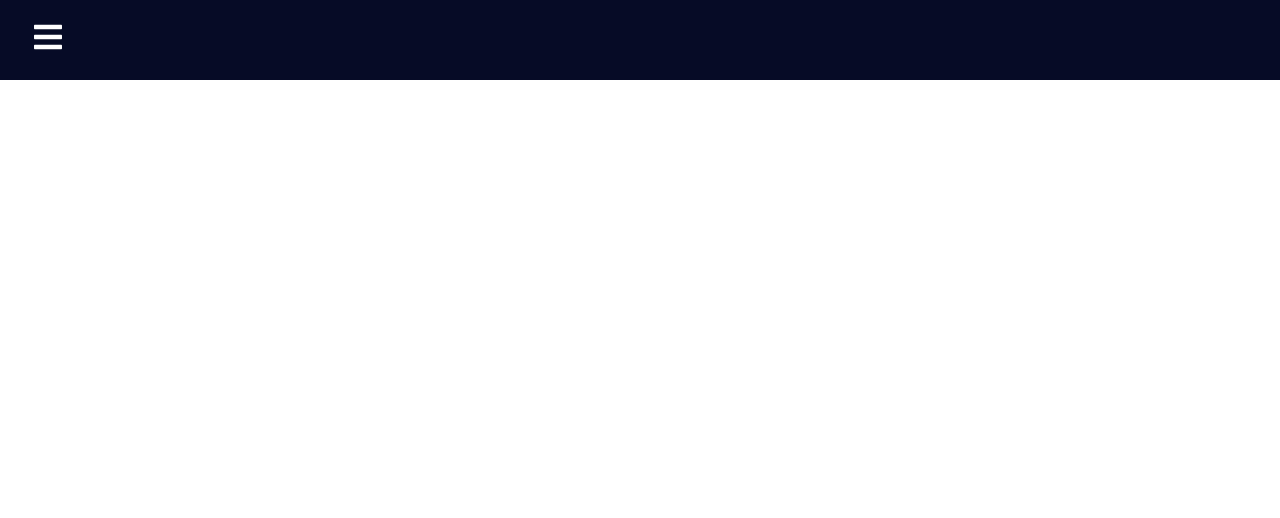
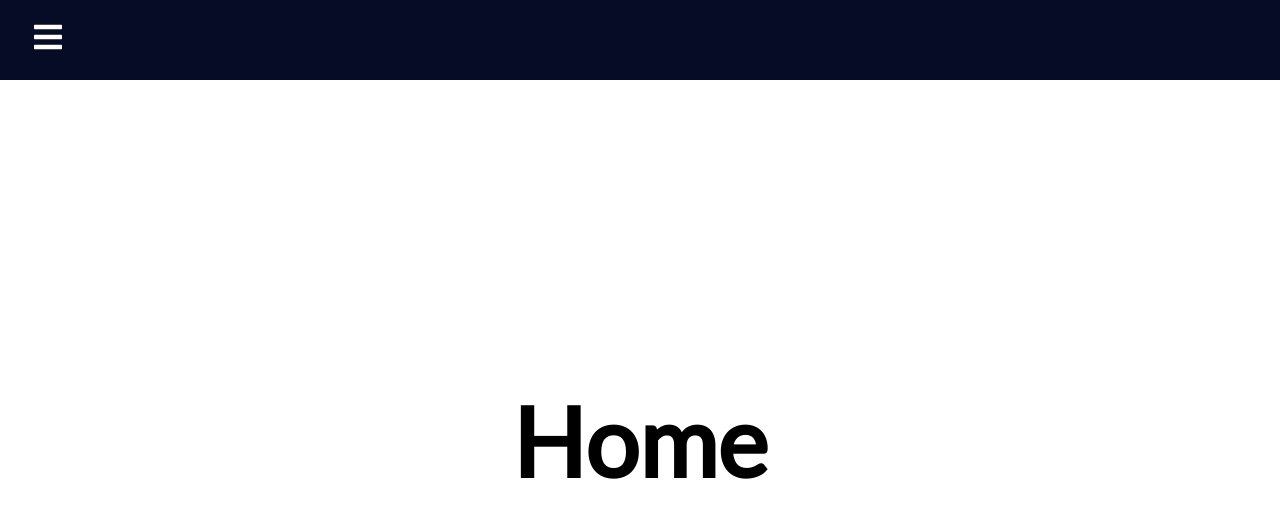
Before and after one commit to gachezra/React-Sidebar-Navigation-Menu, a React (Create React App) app in the folder react-sidebar/: page / in a window 1280 px wide. Shown: the top 518 px of the page. Built offline with nearby package versions, Linux system fonts and the light colour scheme.

Commit message:
created each page and linked to app.js

```diff
--- a/react-sidebar/src/App.js
+++ b/react-sidebar/src/App.js
@@ -3,6 +3,11 @@ import { BrowserRouter as Router, Switch, Route } from 'react-router-dom';
 import './App.css';
 
 import Navbar from './components/Navbar';
+// PAGES
+import Home from './pages/Home';
+import Contact from './pages/Contact';
+import Products from './pages/Products';
+import Reports from './pages/Reports';
 
 function App() {
   return (
@@ -10,7 +15,10 @@ function App() {
       <Router>
         <Navbar />
         <Switch>
-          <Route path="/" />
+          <Route path="/" component={Home} />
+          <Route path="/contact" component={Contact} />
+          <Route path="/products" component={Products} />
+          <Route path="/reports" component={Reports} />
         </Switch>
       </Router>
     </>
--- /dev/null
+++ b/react-sidebar/src/pages/Contact.js
@@ -0,0 +1,11 @@
+import React from 'react';
+
+function Contact() {
+  return (
+    <div className="contact">
+      <h1>Contact</h1>
+    </div>
+  );
+}
+
+export default Contact;
--- a/react-sidebar/src/pages/Home.js
+++ b/react-sidebar/src/pages/Home.js
@@ -0,0 +1,11 @@
+import React from 'react';
+
+function Home() {
+  return (
+    <div className="home">
+      <h1>Home</h1>
+    </div>
+  );
+}
+
+export default Home;
--- a/react-sidebar/src/pages/Products.js
+++ b/react-sidebar/src/pages/Products.js
@@ -0,0 +1,11 @@
+import React from 'react';
+
+function Products() {
+  return (
+    <div className="products">
+      <h1>Products</h1>
+    </div>
+  );
+}
+
+export default Products;
--- a/react-sidebar/src/pages/Reports.js
+++ b/react-sidebar/src/pages/Reports.js
@@ -0,0 +1,11 @@
+import React from 'react';
+
+function Reports() {
+  return (
+    <div className="reports">
+      <h1>Reports</h1>
+    </div>
+  );
+}
+
+export default Reports;
```
